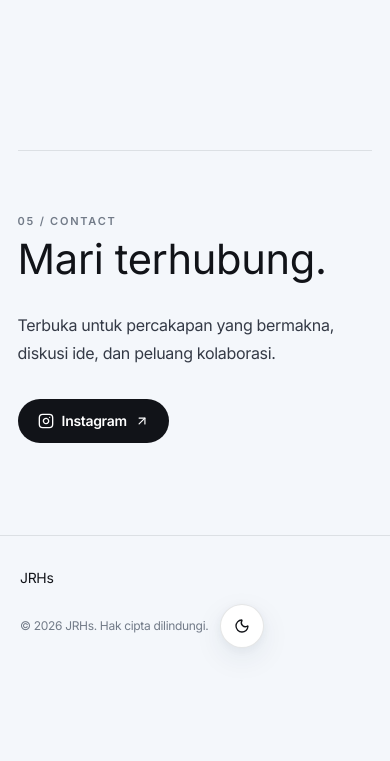
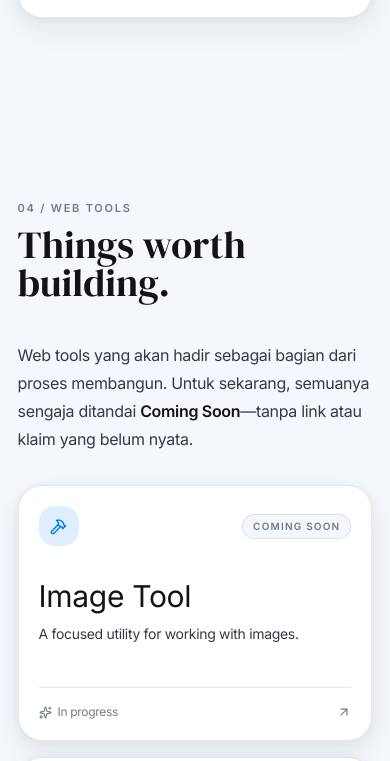
Before and after one commit to LionerHakim/JRHs, a React (Vite) app: page / in a window 390 px wide. Shown: the part 3877-4638 px from the top of the page. Before the commit the page ends 4557 px from the top, so only its background shows below. Built offline with nearby package versions, Linux system fonts and the light colour scheme; no server answers.

Commit message:
feat: compose final JRHs experience sections

```diff
--- a/src/App.tsx
+++ b/src/App.tsx
@@ -2,10 +2,12 @@ import Navbar from './components/Navbar';
 import Hero from './components/Hero';
 import Profile from './components/Profile';
 import RekamJejak from './components/Education';
+import MarketJourney from './components/MarketJourney';
+import WebTools from './components/WebTools';
 import Projects from './components/MegaProjects';
+import Testimonials from './components/Testimonials';
 import Contact from './components/Contact';
 import ScrollProgress from './components/ScrollProgress';
-import ThemeToggle from './components/ThemeToggle';
 
 export default function App() {
   return (
@@ -16,16 +18,31 @@ export default function App() {
       <main id="content">
         <Hero />
         <Profile />
+        <MarketJourney />
         <RekamJejak />
+        <WebTools />
         <Projects />
+        <Testimonials />
         <Contact />
       </main>
-      <footer className="border-t border-[var(--color-line)] bg-[var(--color-canvas)] px-5 py-8 md:px-8">
-        <div className="mx-auto flex max-w-7xl flex-col gap-4 text-xs text-[var(--color-muted)] sm:flex-row sm:items-center sm:justify-between">
-          <a href="#hero" className="font-[var(--font-perfectly-nineties-regular)] text-sm text-[var(--color-ink)] transition-opacity hover:opacity-60 focus:outline-none focus-visible:ring-2 focus-visible:ring-[var(--color-accent)]">JRHs</a>
-          <div className="flex items-center gap-3">
-            <span>© 2026 JRHs. Hak cipta dilindungi.</span>
-            <ThemeToggle />
+      <footer className="border-t border-[var(--color-line)] bg-[var(--color-canvas)] px-5 pb-[calc(2rem+env(safe-area-inset-bottom))] pt-12 md:px-8 md:pt-16">
+        <div className="mx-auto max-w-7xl">
+          <div className="grid gap-10 md:grid-cols-[1.3fr_.7fr] md:items-end">
+            <div>
+              <a href="#hero" className="inline-flex min-h-11 items-center font-[var(--font-perfectly-nineties-regular)] text-3xl text-[var(--color-ink)] focus:outline-none focus-visible:ring-2 focus-visible:ring-[var(--color-accent)]">JRHs</a>
+              <p className="mt-3 max-w-md text-sm leading-6 text-[var(--color-muted)]">Economics · Markets · Technology · Human Behavior</p>
+            </div>
+            <nav className="flex flex-wrap gap-x-5 gap-y-2 text-sm text-[var(--color-muted)]" aria-label="Navigasi footer">
+              <a href="#about" className="min-h-10 inline-flex items-center hover:text-[var(--color-ink)]">About</a>
+              <a href="#rekam-jejak" className="min-h-10 inline-flex items-center hover:text-[var(--color-ink)]">Rekam Jejak</a>
+              <a href="#web-tools" className="min-h-10 inline-flex items-center hover:text-[var(--color-ink)]">Web Tools</a>
+              <a href="#future" className="min-h-10 inline-flex items-center hover:text-[var(--color-ink)]">Future</a>
+              <a href="#contact" className="min-h-10 inline-flex items-center hover:text-[var(--color-ink)]">Contact</a>
+            </nav>
+          </div>
+          <div className="mt-12 flex flex-col gap-3 border-t border-[var(--color-line)] pt-5 text-xs text-[var(--color-muted)] sm:flex-row sm:items-center sm:justify-between">
+            <span>© 2026 JRHs</span>
+            <div className="flex items-center gap-4"><a href="https://instagram.com/jefrirh_" target="_blank" rel="noopener noreferrer" className="min-h-10 inline-flex items-center hover:text-[var(--color-ink)]">Instagram ↗</a><a href="#hero" className="min-h-10 inline-flex items-center hover:text-[var(--color-ink)]">Back to top ↑</a></div>
           </div>
         </div>
       </footer>
```
